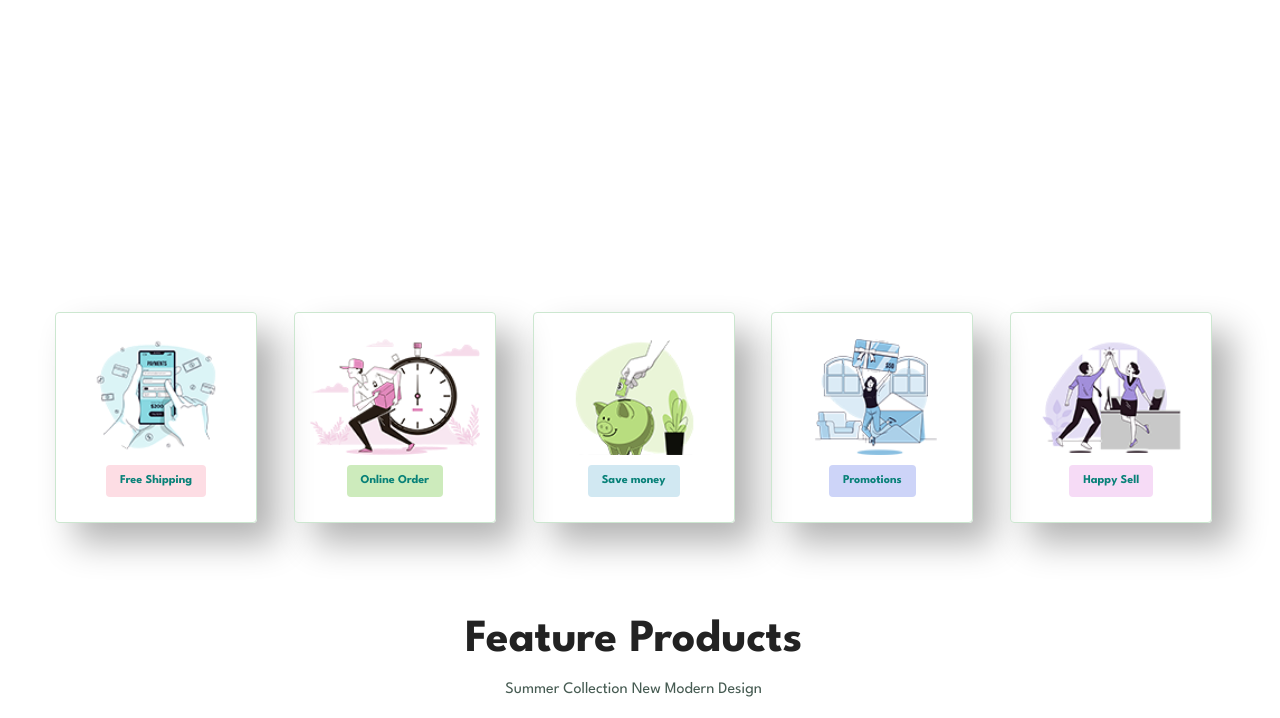
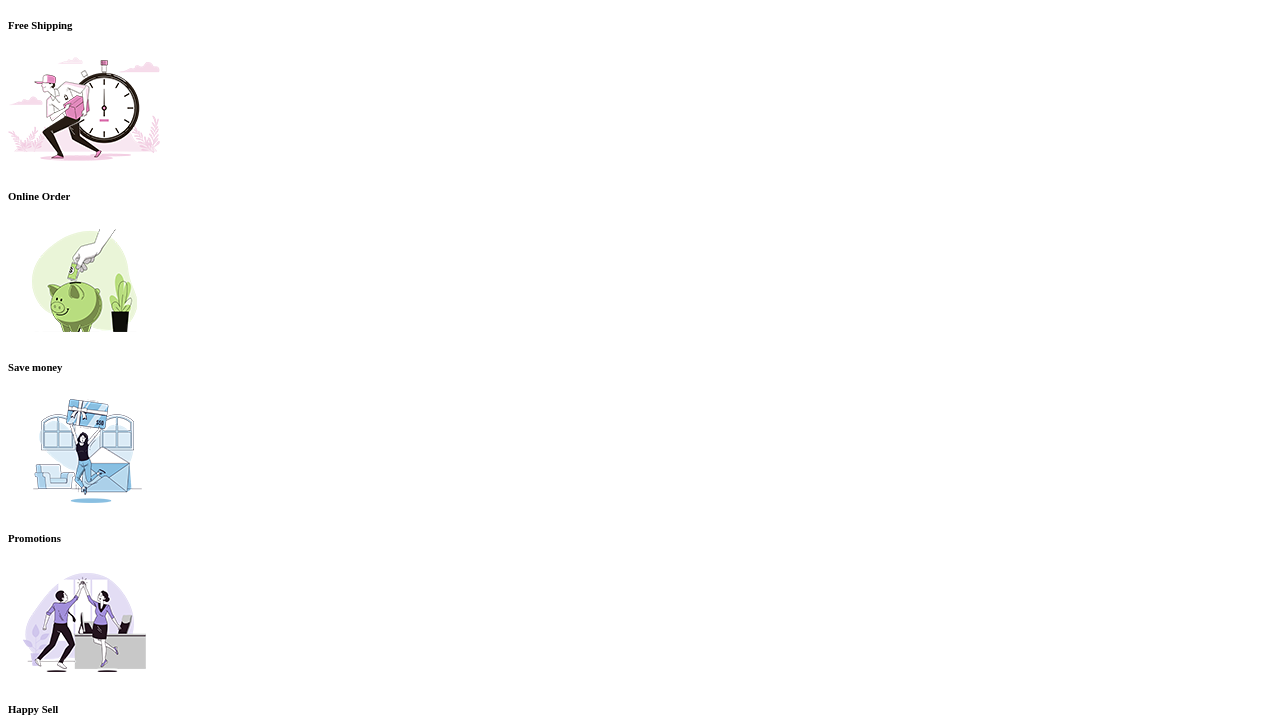
Before and after one commit to NayanSarkar-A/EcommerceWeb, a plain HTML site: page index.html in a window 1280 px wide. Shown: the part 528-1246 px from the top of the page. Drawn offline with nearby package versions, Linux system fonts and the light colour scheme.

Commit message:
Chenge file name

```diff
--- a/home.html
+++ b/index.html
@@ -5,7 +5,7 @@
     <meta name="viewport" content="width=device-width, initial-scale=1.0">
     <title>Ecc web</title>
     <link rel="stylesheet" href="https://fonts.googleapis.com/css2?family=Material+Symbols+Outlined:opsz,wght,FILL,GRAD@20..48,100..700,0..1,-50..200" />
-    <link rel="stylesheet" href="css/home.css">
+    <link rel="stylesheet" href="css/.css">
     <link rel="stylesheet" href="https://cdnjs.cloudflare.com/ajax/libs/font-awesome/6.6.0/css/all.min.css" integrity="sha512-Kc323vGBEqzTmouAECnVceyQqyqdsSiqLQISBL29aUW4U/M7pSPA/gEUZQqv1cwx4OnYxTxve5UMg5GT6L4JJg==" crossorigin="anonymous" referrerpolicy="no-referrer" />
 </head>
 <body>
```
